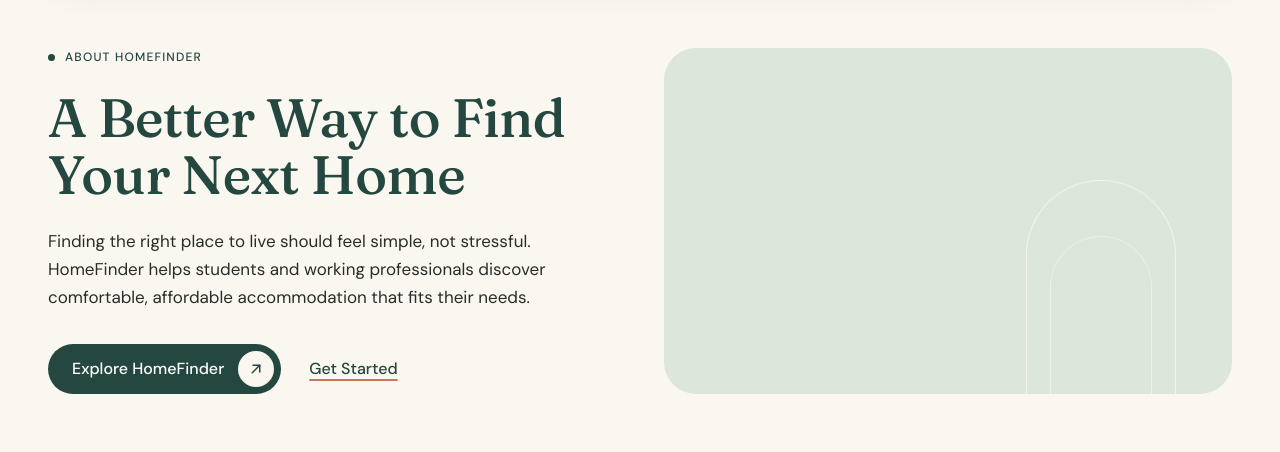
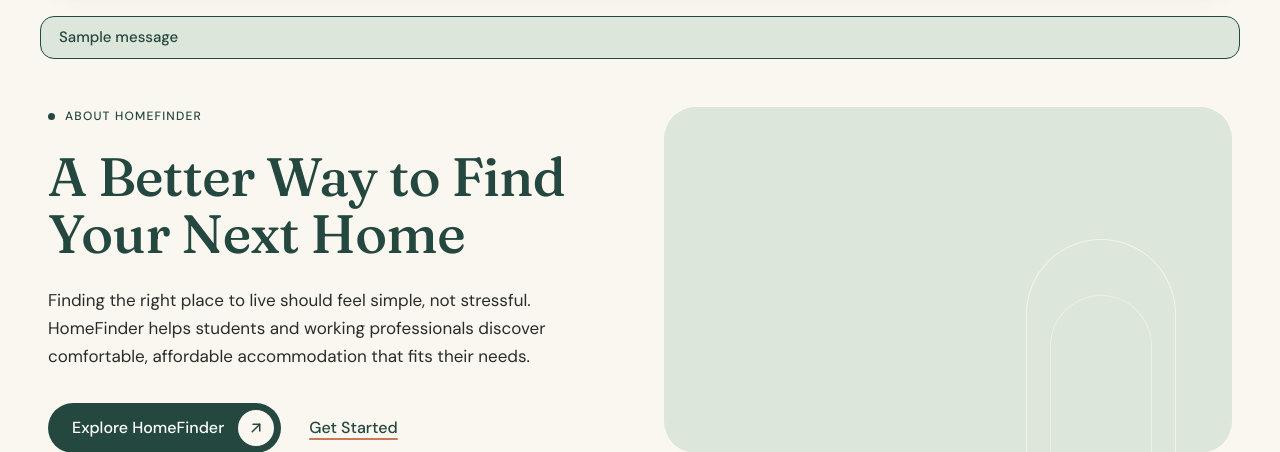
Before and after one commit to Toubassi/rental_website, a Django app: page /about/ in a window 1280 px wide. Shown: the part 92-544 px from the top of the page. Run offline with Django 5.2, Linux system fonts and the light colour scheme; tables that the repository leaves empty hold one stand-in row (values such as "Sample post"); one stand-in notice (Sample message) is shown.

Commit message:
Add Accommodation: show success message on My Accommodation, smaller flash messages

```diff
--- a/rental_site/properties/static/css/base.css
+++ b/rental_site/properties/static/css/base.css
@@ -160,3 +160,19 @@
   border: 1.5px solid #c8795a;
   color: #292d2a;
 }
+
+/* Flash messages: keep them inside the page width and make them smaller */
+.site-messages {
+  width: calc(100% - 48px);
+  max-width: 1200px;
+  margin: 16px auto 0;
+}
+.site-message {
+  margin: 0 0 8px;
+  padding: 10px 18px;
+  border-width: 1px;
+  border-radius: 14px;
+  font-size: 15px;
+  font-weight: 500;
+  line-height: 1.4;
+}
--- a/rental_site/properties/templates/base.html
+++ b/rental_site/properties/templates/base.html
@@ -20,6 +20,13 @@
 <body>
     <!-- ============ HEADER ============ -->
     {% include "partials/site_nav.html" %}
+        {% if messages %}
+    <div class="site-messages">
+      {% for message in messages %}
+      <p class="site-message site-message-{{ message.tags }}">{{ message }}</p>
+      {% endfor %}
+    </div>
+    {% endif %}
 
     {% block content %}{% endblock %}
 
--- a/rental_site/properties/views.py
+++ b/rental_site/properties/views.py
@@ -413,7 +413,7 @@ def add_accommodation(request):
             image_url=photo
             )
         messages.success(request, 'Accommodation added successfully!')
-        return redirect('/explore/')
+        return redirect('/accommodation/')
 
     return render(request, 'add_accommodation.html', {
         'account': user,
```
